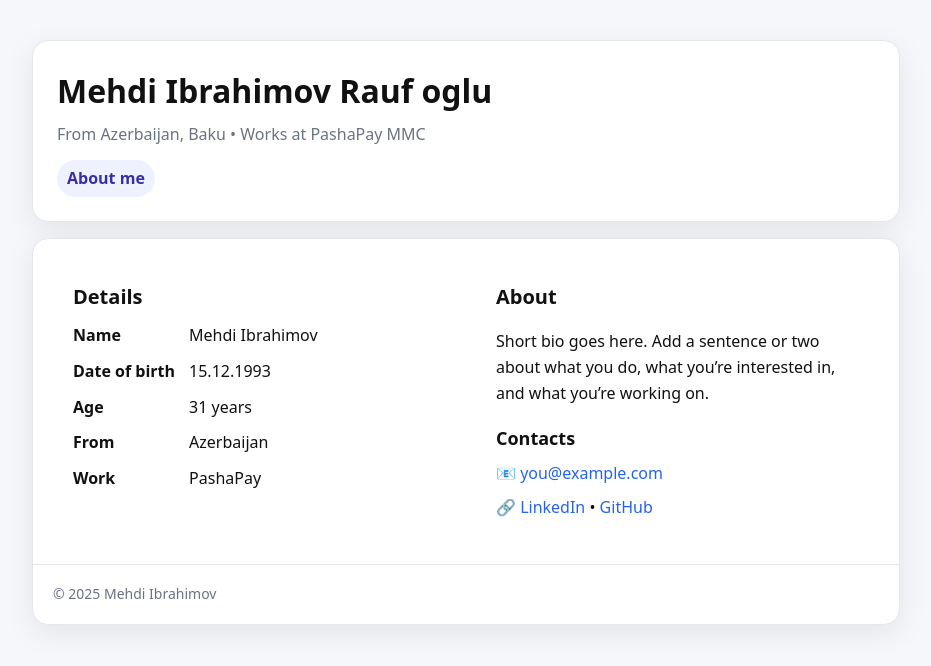
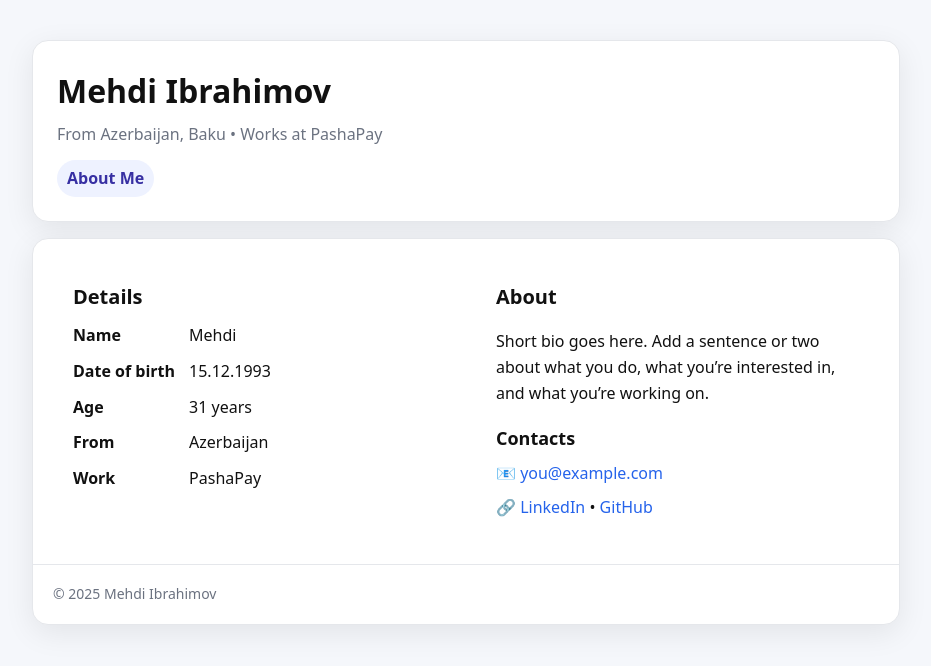
Before and after one commit to ibrahimovmehdi/GitDemo, a plain HTML site: page index.html in a window 1280 px wide. Shown: the whole page, without its empty margins (174-1105 px from the left). Drawn offline with Linux system fonts and the light colour scheme.

Commit message:
Update index.html

```diff
--- a/index.html
+++ b/index.html
@@ -32,10 +32,10 @@
 <body>
   <div class="wrap">
     <header class="card">
-      <h1>Mehdi Ibrahimov Rauf oglu</h1>
-      <div class="muted">From Azerbaijan, Baku • Works at PashaPay MMC</div>
+      <h1>Mehdi Ibrahimov</h1>
+      <div class="muted">From Azerbaijan, Baku • Works at PashaPay</div>
       <div style="margin-top:12px">
-        <span class="pill">About me</span>
+        <span class="pill">About Me</span>
       </div>
     </header>
 
@@ -44,7 +44,7 @@
         <section class="section">
           <h2 style="margin:16px 0 10px 0;font-size:20px">Details</h2>
           <dl>
-            <dt>Name</dt><dd>Mehdi Ibrahimov</dd>
+            <dt>Name</dt><dd>Mehdi</dd>
             <dt>Date of birth</dt><dd><time datetime="1993-12-15">15.12.1993</time></dd>
             <dt>Age</dt><dd><span id="age">—</span> years</dd>
             <dt>From</dt><dd>Azerbaijan</dd>
```
